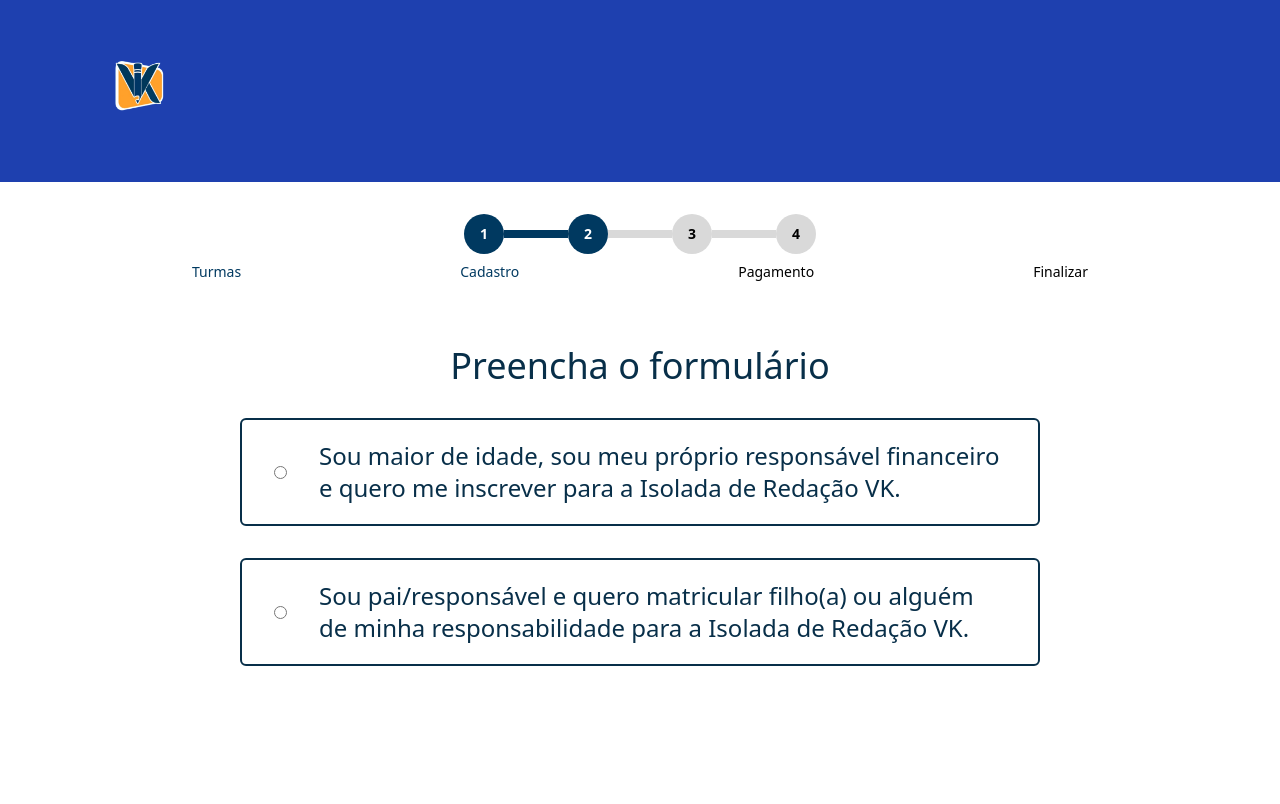
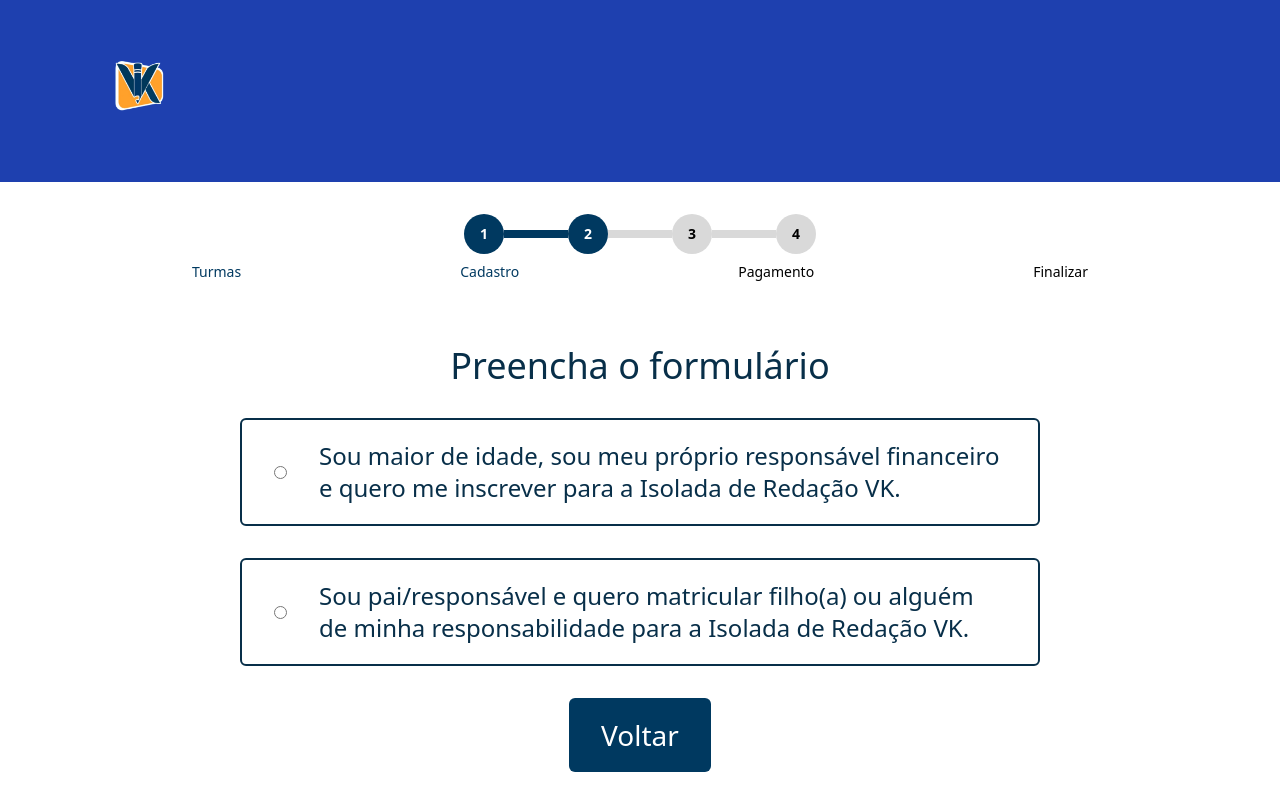
Before and after one commit to projetosseedabit/sistema-matriculas-front, a Next.js app in the folder sistema-matriculas-front/: page /forms in a window 1280 px wide. Built offline with nearby package versions, Linux system fonts and the light colour scheme.

Commit message:
fix: voltar Button condition

```diff
--- a/sistema-matriculas-front/src/app/forms/page.tsx
+++ b/sistema-matriculas-front/src/app/forms/page.tsx
@@ -232,7 +232,7 @@ function validateFields(fields: FormField[]): boolean {
 
   {/* Barra de progresso entre a navbar e o formulário */}
   <ProgressBar currentStep={2} />  {/* Passando o estado atual para a barra de progresso */}
-
+  <main className="mb-8">
   <h1 className="text-sky-950 text-4xl text-center font-light py-8">
     Preencha o formulário
   </h1>
@@ -304,10 +304,22 @@ function validateFields(fields: FormField[]): boolean {
       onClick={handleSubmit}
     />
 
+
 </div>
 
     </div>
   )}
+  {selectedOption == null && (
+    <div className="flex justify-center mt-8">
+    <Link href={"/"}>
+    <Button
+    color="bg-[#003960]"
+    label="Voltar"
+  />
+</Link>
+</div>
+  )}
+  </main>
 </>
 
   );
--- a/sistema-matriculas-front/src/app/page.tsx
+++ b/sistema-matriculas-front/src/app/page.tsx
@@ -72,7 +72,7 @@ export default function RootLayout() {
                 checked={selectedOption === classData.id}
                 onChange={handleSelection}
                 dayOfWeek={getDayName(classData.lessonSchedule)}
-                mode={classData.mode === "IN_PERSON" ? "Presencial" : "On-line"}
+                mode={classData.mode === ModeEnum.IN_PERSON ? "Presencial" : "On-line"}
                 totalVacancies={classData.maxSeats}
                 vacanciesFilled={classData.availableSeats}
                 time={getTime(classData.lessonSchedule)}
@@ -82,18 +82,17 @@ export default function RootLayout() {
           ))}
         </div>
         <div className="flex justify-center mt-8">
-          <Link
-            href={
-              selectedOption !== null
-                ? `/forms?classId=${selectedOption}`
-                : "#"
-            }
-          >
-            <Button
-              color="bg-[#FFA12B]"
-              label="Avançar"
-            />
-          </Link>
+        <Link href={selectedOption !== null ? `/forms?classId=${selectedOption}` : "#"}>
+          <Button
+            color="bg-[#FFA12B]"
+            label="Avançar"
+            onClick={() => {
+              if (selectedOption === null) {
+                alert("Por favor, selecione uma turma antes de avançar.");
+              }
+            }}
+          />
+        </Link>
         </div>
       </main>
     </>
--- a/sistema-matriculas-front/src/components/form-student/Formstudent.tsx
+++ b/sistema-matriculas-front/src/components/form-student/Formstudent.tsx
@@ -114,14 +114,6 @@ const Form: React.FC<FormProps> = ({ fields, onSubmit }) => {
           </div>
         ))}
       </div>
-      <div className="flex justify-center mt-6">
-        <button
-          type="submit"
-          className="bg-sky-950 text-white py-2 px-4 rounded-md"
-        >
-          Enviar
-        </button>
-      </div>
     </form>
   );
 };
```
